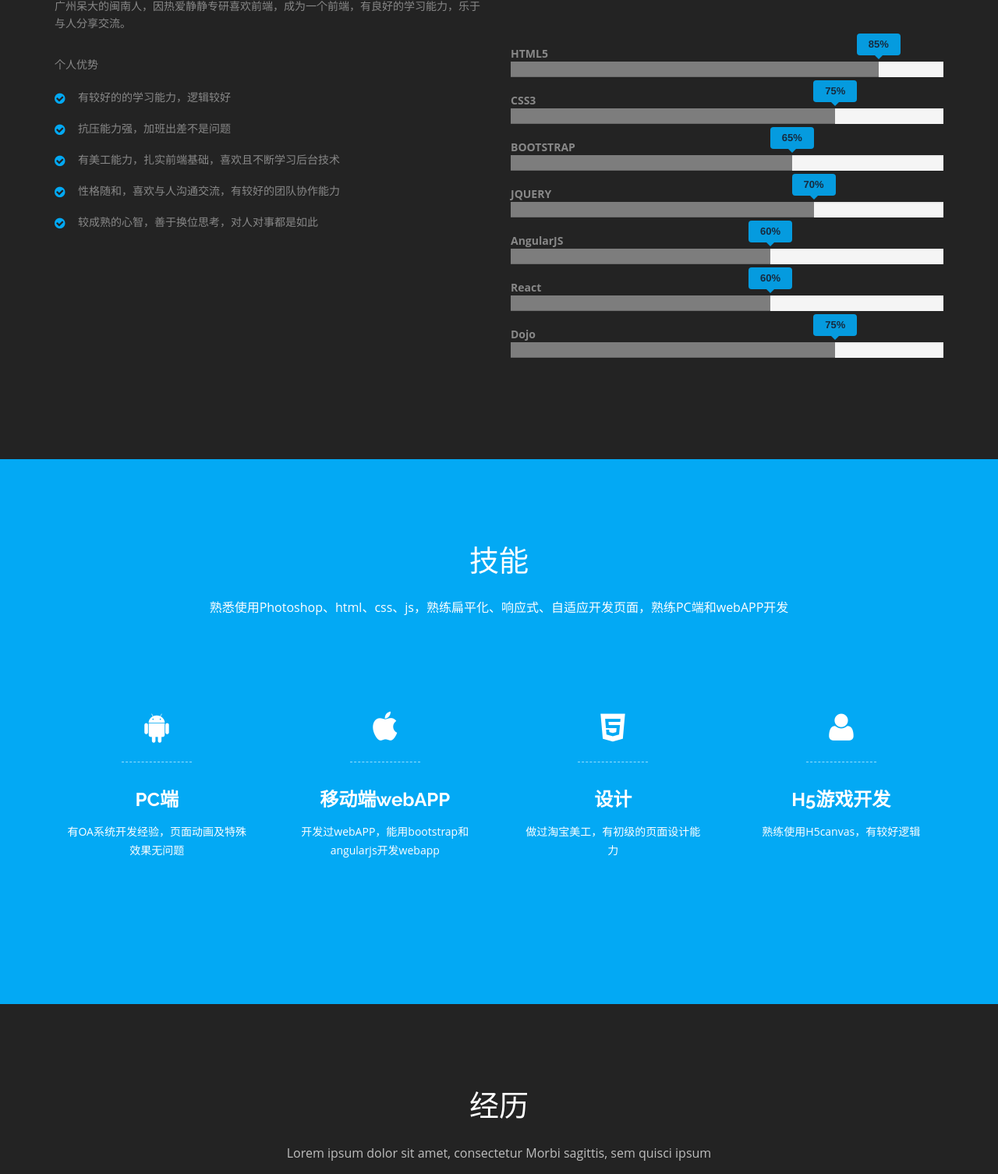
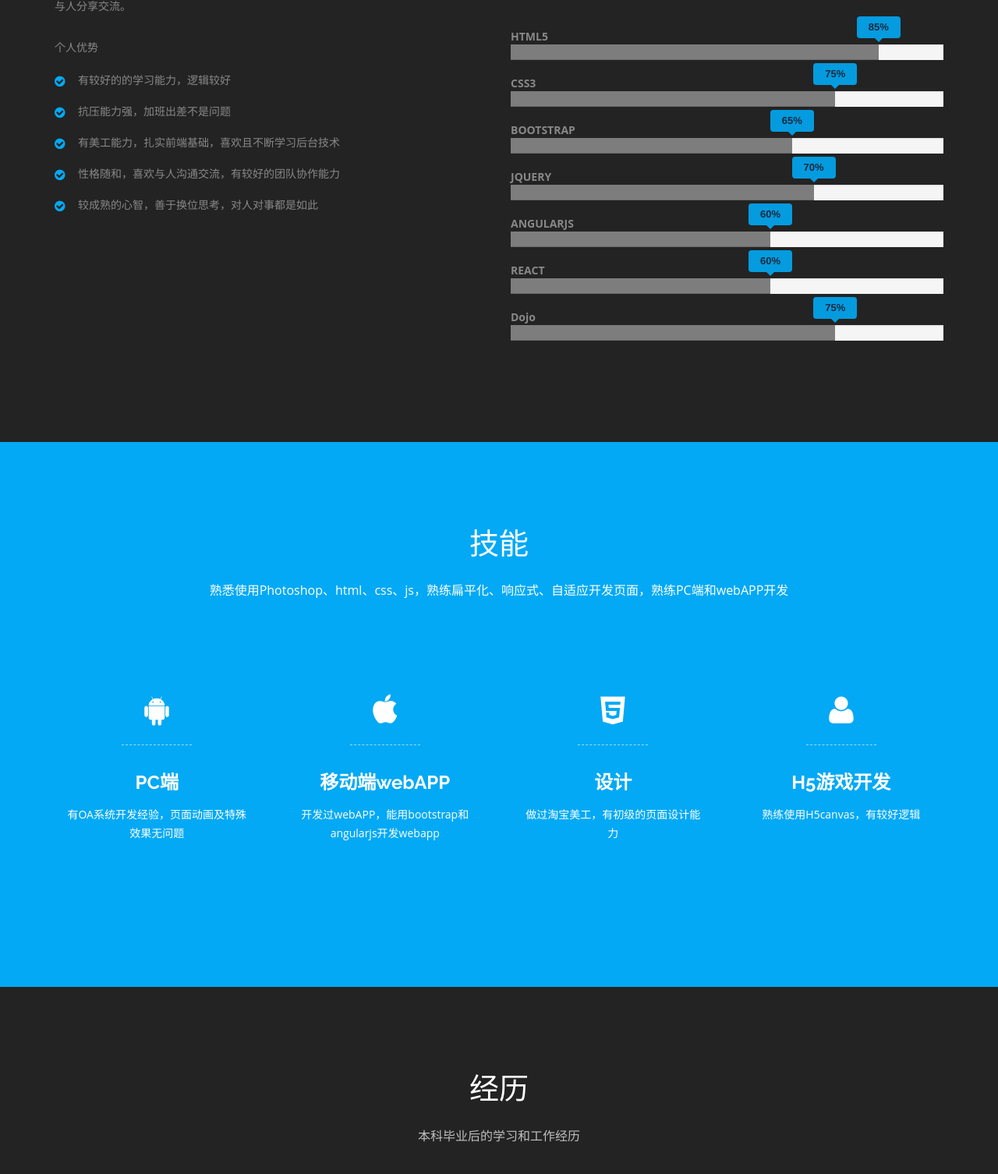
Before and after one commit to JavonZheng/javonzheng.github.io, a plain HTML site: page index.html in a window 1280 px wide. Shown: the part 1074-2580 px from the top of the page at 78% size. Drawn offline with Linux system fonts and the light colour scheme.

Commit message:
sth reset

```diff
--- a/index.html
+++ b/index.html
@@ -44,7 +44,7 @@
 							  不断学习丰富的 姿势，寻找属于自己的 游戏规则
 						   </p>
 					</div>
-                    <div class="desc">Tech geek</div>
+                    <!-- <div class="desc">Tech geek</div> -->
                 </div>
                 <div class="bottom">
                         <div class="underline"></div>
@@ -64,7 +64,7 @@
           <div class="col-md-12">
 
             <div class="top_left_cont intro zoomIn wow animated">
-              <h2>你好！我是郑佳发<br> <strong>UX DESIGNER</strong></h2>
+              <h2>你好！我是郑佳发<br> <strong>前端开发工程师</strong></h2>
               <p>
 				  我是一个热爱生活的前端开发 <br/>
 				  时刻关注 前端最新动态 并不断提升自己<br/>
@@ -179,7 +179,7 @@
 									</div>
 
 									<div class="barWrapper">
-									 <span class="progressText"><B>AngularJS</B></span>
+									 <span class="progressText"><B>ANGULARJS</B></span>
 										<div class="progress">
 										  <div class="progress-bar" role="progressbar" aria-valuenow="60" aria-valuemin="0" aria-valuemax="100">
 												 <span  class="popOver" data-toggle="tooltip" data-placement="top" title="60%"> </span>
@@ -188,7 +188,7 @@
 									</div>
 
 									<div class="barWrapper">
-									 <span class="progressText"><B>React</B></span>
+									 <span class="progressText"><B>REACT</B></span>
 										<div class="progress">
 										  <div class="progress-bar" role="progressbar" aria-valuenow="60" aria-valuemin="0" aria-valuemax="100">
 												 <span  class="popOver" data-toggle="tooltip" data-placement="top" title="60%"> </span>
@@ -268,7 +268,7 @@
 <section id="experience" class="timeline">
 <div class="container">
 	 <h2>经历</h2>
-	<h6>Lorem ipsum dolor sit amet, consectetur Morbi sagittis, sem quisci ipsum</h6>
+	<h6>本科毕业后的学习和工作经历</h6>
     <div class="qa-message-list" id="wallmessages">
     				<div class="message-item" id="m16">
 						<div class="message-inner">
```
